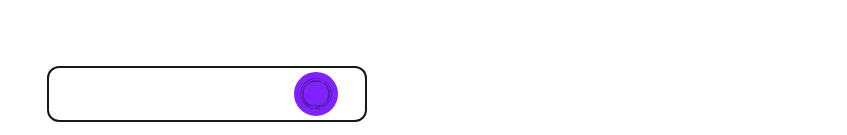
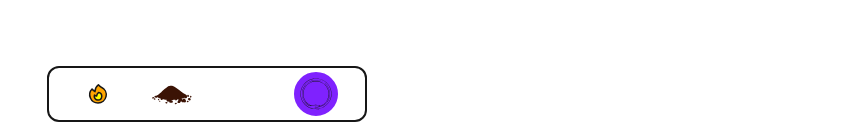
Before and after one commit to aliferds/alchemia, a Next.js app: page /game in a window 1280 px wide. Shown: the part 662-797 px from the top of the page, without its empty margins (433-1280 px from the left). Built offline with nearby package versions, Linux system fonts and the light colour scheme.

Commit message:
Change: svg code

```diff
--- a/src/app/game/page.tsx
+++ b/src/app/game/page.tsx
@@ -1,3 +1,7 @@
+import { Air } from "@/components/elements/air"
+import { Earth } from "@/components/elements/earth"
+import { Fire } from "@/components/elements/fire"
+import { Water } from "@/components/elements/water"
 import { HomeLink } from "@/components/homeLink"
 import { Ouroboros } from "@/components/ouroboros"
 
@@ -10,9 +14,15 @@ const GamePage = () => {
         <HomeLink />
       </div>
       <div className="fixed flex items-center justify-evenly bottom-4 left-1/2 translate-x-[-50%] w-full max-w-[320px] h-[56px] rounded-xl border-2 border-foreground">
-        <div className="w-[48px] h-[48px] border-white border-2 rounded-full cursor-pointer"></div>
-        <div className="w-[48px] h-[48px] border-white border-2 rounded-full cursor-pointer"></div>
-        <div className="w-[48px] h-[48px] border-white border-2 rounded-full cursor-pointer"></div>
+        <div className="flex justify-center items-center w-[48px] h-[48px] border-white border-2 rounded-full cursor-pointer">
+          <Fire />
+        </div>
+        <div className="flex justify-center items-center w-[48px] h-[48px] border-white border-2 rounded-full cursor-pointer">
+          <Earth />
+        </div>
+        <div className="flex justify-center items-center w-[48px] h-[48px] border-white border-2 rounded-full cursor-pointer">
+          <Air />
+        </div>
         <button className="flex justify-center items-center w-[48px] h-[48px] border-white border-2 bg-violet-600 cursor-pointer rounded-full">
           <Ouroboros size="32px"/>
         </button>
--- a/src/components/elements/earth/index.tsx
+++ b/src/components/elements/earth/index.tsx
@@ -1,13 +1,71 @@
 export const Earth = () => {
   return (
-    <svg
-      width="100" height="100"
-      viewBox="0 0 100 100"
-      fill="none"
-      xmlns="http://www.w3.org/2000/svg">
-      <path
-        d="M83.5 77.8282C83.5 77.8282 49.5 77.8811 52 77.8282C52 77.8282 16.5 82.3282 16.5 77.8282C16.5 73.3282 29 38.5 52 38.5C75 38.5 83.5 77.8282 83.5 77.8282Z"
-        fill="#3B1305"/>
-    </svg>
+    <svg version="1.0" xmlns="http://www.w3.org/2000/svg"
+ width="100pt" height="100pt" viewBox="0 0 100 100">
+      <g
+        transform="translate(7,85) scale(0.007,-0.01)"
+        fill="#3B1305" stroke="none">
+
+        <path
+          d="M5915 5294 c-237 -23 -366 -45 -464 -79 -387 -131 -1505 -749 -2486
+        -1373 -594 -378 -980 -584 -1437 -767 l-161 -65 -50 15 c-178 53 -402 9 -510
+        -100 -110 -110 -96 -190 46 -260 133 -65 206 -79 427 -79 195 -1 287 10 325
+        38 17 12 16 15 -10 60 -15 26 -26 49 -23 51 2 2 62 -18 133 -46 249 -95 702
+        -226 1018 -294 62 -14 77 -20 72 -32 -3 -9 -10 -35 -16 -59 -10 -39 -9 -49 12
+        -91 18 -36 37 -56 79 -81 74 -44 109 -53 220 -59 80 -4 105 -2 160 17 71 24
+        99 41 183 112 47 41 62 49 85 44 115 -25 728 -93 1042 -117 85 -6 156 -12 158
+        -14 1 -1 -2 -14 -8 -29 -57 -151 95 -328 335 -392 96 -25 327 -26 444 -1 46
+        10 85 16 87 14 2 -2 -5 -21 -16 -42 -11 -22 -20 -50 -20 -64 0 -38 66 -94 142
+        -118 146 -49 406 -78 626 -71 133 5 169 10 238 32 265 85 269 316 8 486 -147
+        97 -371 145 -516 111 -21 -5 -38 -5 -38 -1 0 5 -2 15 -5 23 -5 12 53 15 382
+        20 371 7 941 29 1087 43 l68 7 -8 -34 c-30 -121 18 -161 189 -161 166 1 291
+        53 425 178 61 56 87 74 109 74 15 0 92 7 171 17 78 9 144 14 147 11 3 -3 -14
+        -45 -37 -94 -48 -102 -59 -175 -35 -223 l15 -30 -45 -15 c-107 -37 -204 -123
+        -249 -221 -22 -48 -24 -60 -14 -89 21 -64 94 -107 260 -150 253 -67 497 -51
+        621 39 59 42 92 108 97 193 l4 62 92 0 c84 1 280 20 351 35 30 6 30 6 32 -40
+        4 -105 82 -132 453 -155 217 -14 538 -14 605 -1 122 24 225 84 261 152 26 52
+        36 133 24 201 -31 168 -161 323 -356 421 -249 125 -471 86 -729 -130 l-76 -64
+        -21 28 c-12 15 -68 75 -125 132 -56 58 -102 105 -100 106 1 0 112 22 247 49
+        135 27 347 74 473 105 226 57 227 57 241 36 54 -83 372 -155 532 -122 209 45
+        295 170 235 344 l-18 52 53 21 c49 20 54 20 77 6 42 -28 292 -78 398 -80 89
+        -1 98 1 138 27 43 29 71 76 71 119 0 39 -47 125 -94 176 -72 77 -186 122 -309
+        122 -82 0 -139 -43 -194 -147 l-27 -52 -151 79 c-82 43 -305 150 -495 238
+        -1000 461 -1808 867 -2550 1280 -362 202 -586 312 -820 405 -323 128 -595 200
+        -915 242 -114 15 -485 28 -570 19z"/>
+
+        <path d="M12485 3001 c-66 -16 -121 -69 -161 -155 -47 -101 -23 -177 71 -225
+        100 -52 215 -24 318 75 88 84 104 131 68 191 -42 67 -214 133 -296 114z"/>
+
+        <path d="M310 2760 c-190 -39 -295 -116 -307 -223 -7 -57 9 -84 60 -108 82
+        -37 316 -16 493 45 176 60 213 109 134 179 -97 88 -257 133 -380 107z"/>
+
+        <path d="M11891 2505 c-140 -40 -263 -129 -277 -201 -5 -30 -2 -47 16 -80 39
+        -74 181 -170 310 -208 131 -40 344 -57 425 -35 87 24 186 171 186 275 0 108
+        -75 173 -268 230 -112 33 -307 43 -392 19z"/>
+
+        <path d="M810 2453 c-151 -23 -290 -102 -290 -163 0 -40 60 -88 157 -127 106
+        -43 147 -53 221 -53 73 0 121 19 157 62 66 78 48 169 -47 232 -44 30 -140 61
+        -167 55 -3 -1 -17 -3 -31 -6z"/>
+
+        <path d="M2099 2311 c-123 -27 -172 -57 -198 -120 -17 -40 -8 -72 30 -111 69
+        -69 163 -96 232 -66 70 29 167 170 167 242 0 68 -82 87 -231 55z"/>
+
+        <path d="M2329 1891 c-48 -39 -19 -173 49 -217 60 -41 206 -42 271 -3 64 39
+        43 142 -39 188 -84 47 -240 65 -281 32z"/>
+
+        <path d="M11475 1886 c-132 -42 -246 -141 -231 -201 13 -51 134 -106 275 -125
+        161 -22 311 40 357 148 13 28 12 36 -1 62 -33 65 -182 130 -293 129 -37 0 -85
+        -6 -107 -13z"/>
+
+        <path d="M4594 1601 c-107 -17 -229 -68 -277 -116 -41 -42 -37 -84 13 -128
+        110 -100 281 -133 435 -85 92 29 211 110 238 161 20 38 20 39 0 65 -55 75
+        -259 126 -409 103z"/>
+
+        <path d="M7597 1386 c-100 -42 -205 -119 -233 -171 -18 -35 -18 -35 3 -56 48
+        -49 305 -66 446 -30 83 22 178 63 197 86 20 24 15 64 -11 91 -13 14 -57 42
+      -98 62 -66 33 -85 37 -160 40 -72 2 -95 -1 -144 -22z"/>
+
+      </g>
+      </svg>
   )
 }
```
Also changed, not shown: package.json (+6 -5 lines), src/components/elements/air/index.tsx (+15 -4 lines), 1 other file (tests, documents, lock files or other folders).
